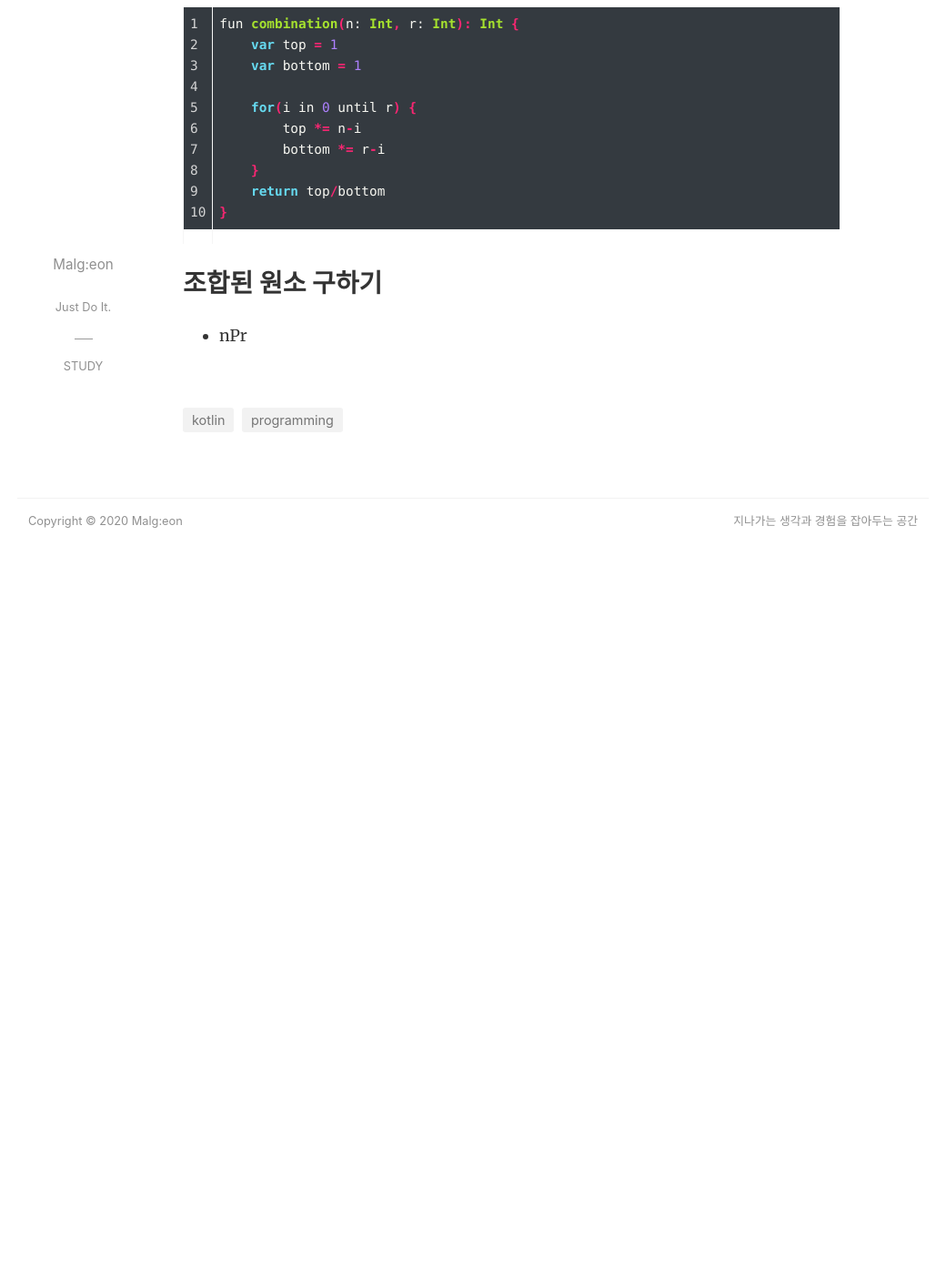
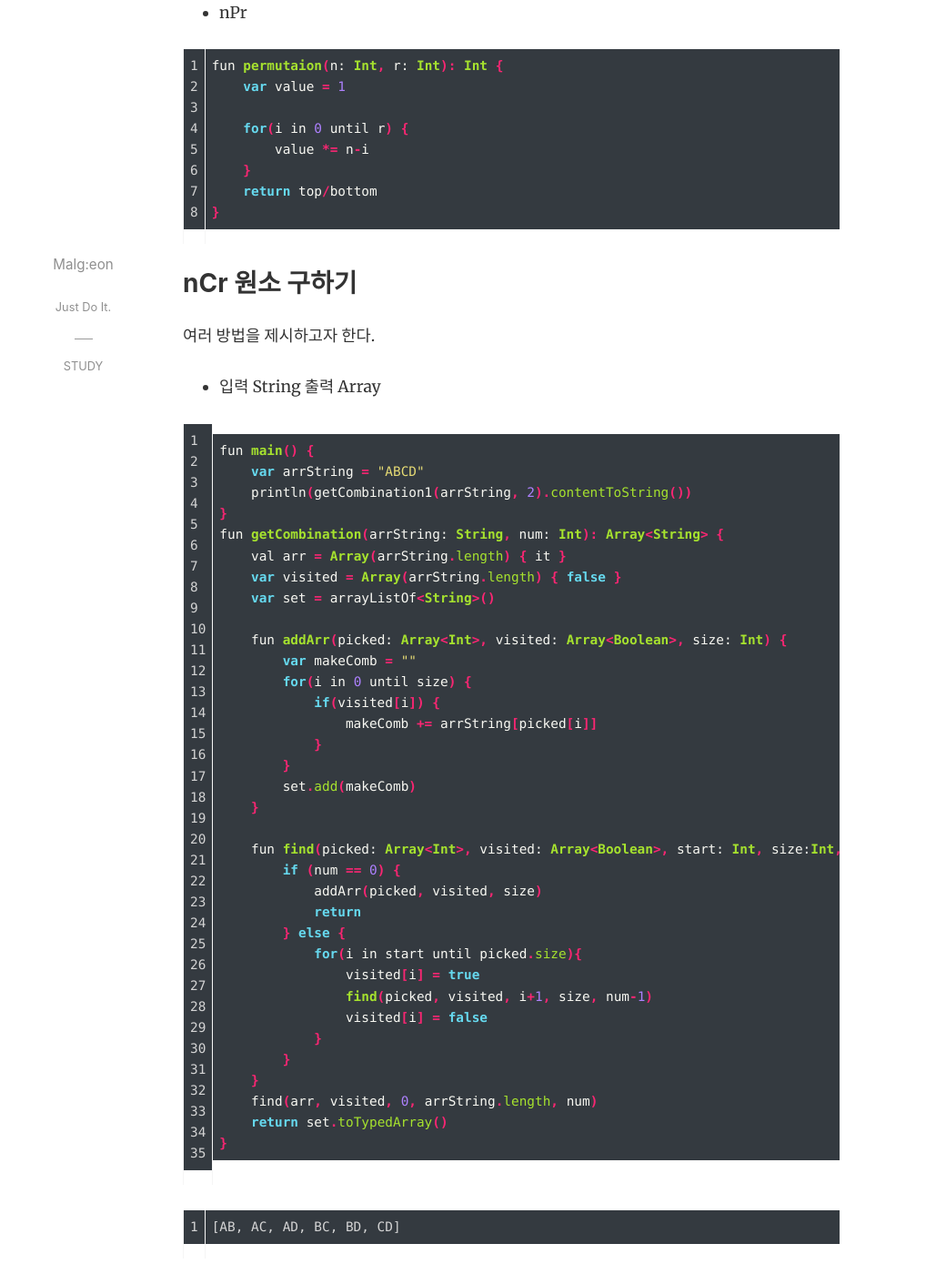
Before and after one commit to Malgeon/makeBlog, a Jekyll site: the page built from _posts/study/2020-09-10-study_Programming_permutation&combination.md, in a window 1280 px wide and 1400 px high, scrolled down 1136 px. Shown: the whole window at 91% size, without its empty margins (120-1160 px from the left). Built offline with Jekyll 4.4.1, drawn with Linux system fonts in a browser that asks for light colours; nearby versions of some CDN libraries; comment, search, counter and statistics services are not loaded; before the commit the page ends 1766 px from its top, so only the background shows below that; some of the changed text lies outside the part shown.

Commit message:
200923 kotlin codingtest practice

````diff
--- a/_posts/study/2020-09-10-study_Programming_permutation&combination.md
+++ b/_posts/study/2020-09-10-study_Programming_permutation&combination.md
@@ -21,21 +21,8 @@ image: assets/images/study/kotlin.png
 
 ### 결과값 구하기
 
+nCr -> nPr에서 중복 원소를 제외한 개수
 nPr => n개의 경우를 r 번 사용할 경우
-nCr -> nPr에서 중복 원소를 제외한 개수
-
-- nPr
-
-```java
-fun permutaion(n: Int, r: Int): Int {
-    var value = 1
-
-    for(i in 0 until r) {
-        value *= n-i
-    }
-    return top/bottom
-}
-```
 
 - nCr
 
@@ -52,6 +39,153 @@ fun combination(n: Int, r: Int): Int {
 }
 ```
 
-### 조합된 원소 구하기
+- nPr
 
-- nPr
+```java
+fun permutaion(n: Int, r: Int): Int {
+    var value = 1
+
+    for(i in 0 until r) {
+        value *= n-i
+    }
+    return top/bottom
+}
+```
+
+
+
+### nCr 원소 구하기
+
+여러 방법을 제시하고자 한다.
+
+- 입력 String 출력 Array<String>
+
+```java
+
+fun main() {
+    var arrString = "ABCD"
+    println(getCombination1(arrString, 2).contentToString())
+}
+fun getCombination(arrString: String, num: Int): Array<String> {
+    val arr = Array(arrString.length) { it }
+    var visited = Array(arrString.length) { false }
+    var set = arrayListOf<String>()
+
+    fun addArr(picked: Array<Int>, visited: Array<Boolean>, size: Int) {
+        var makeComb = ""
+        for(i in 0 until size) {
+            if(visited[i]) {
+                makeComb += arrString[picked[i]]
+            }
+        }
+        set.add(makeComb)
+    }
+
+    fun find(picked: Array<Int>, visited: Array<Boolean>, start: Int, size:Int, num: Int) {
+        if (num == 0) {
+            addArr(picked, visited, size)
+            return
+        } else {
+            for(i in start until picked.size){
+                visited[i] = true
+                find(picked, visited, i+1, size, num-1)
+                visited[i] = false
+            }
+        }
+    }
+    find(arr, visited, 0, arrString.length, num)
+    return set.toTypedArray()
+}
+```
+
+```
+[AB, AC, AD, BC, BD, CD]
+```
+
+- 입력 : IntArray, 출력 : String
+
+```java
+
+fun main() {
+    var arr = intArrayOf(1, 2, 3, 4)
+    println(getCombination(arr, 2).contentToString())
+}
+
+fun getCombination(arr: IntArray, num: Int): Array<String> {
+    var visited = Array(arr.size) { false }
+    var set = arrayListOf<String>()
+
+    fun addArr(picked: IntArray, visited: Array<Boolean>, size: Int) {
+        var makeComb = ""
+        for(i in 0 until size) {
+            if(visited[i]) {
+                makeComb += arr[i]
+            }
+        }
+        set.add(makeComb)
+    }
+
+    fun find(picked: IntArray, visited: Array<Boolean>, start: Int, size:Int, num: Int) {
+        if (num == 0) {
+            addArr(picked, visited, size)
+            return
+        } else {
+            for(i in start until picked.size){
+                visited[i] = true
+                find(picked, visited, i+1, size, num-1)
+                visited[i] = false
+            }
+        }
+    }
+    find(arr, visited, 0, arr.size, num)
+    return set.toTypedArray()
+}
+```
+
+```
+[12, 13, 14, 23, 24, 34]
+```
+
+
+- 입력 : IntArray, 출력 : Array<IntArray>
+
+```java
+fun main() {
+    var arr = intArrayOf(1, 2, 3, 4)
+    println(getCombination(arr, 2).contentDeepToString())
+}
+
+fun getCombination(arr: IntArray, num: Int): Array<IntArray> {
+    var visited = Array(arr.size) { false }
+    var set = arrayListOf<IntArray>()
+
+    fun addArr(picked: IntArray, visited: Array<Boolean>, size: Int) {
+        var makeComb = arrayListOf<Int>()
+        for (i in 0 until size) {
+            if (visited[i]) {
+                makeComb.add(arr[i])
+            }
+        }
+        set.add(makeComb.toIntArray())
+    }
+
+    fun find(picked: IntArray, visited: Array<Boolean>, start: Int, size: Int, num: Int) {
+        if (num == 0) {
+            addArr(picked, visited, size)
+            return
+        } else {
+            for (i in start until picked.size) {
+                visited[i] = true
+                find(picked, visited, i + 1, size, num - 1)
+                visited[i] = false
+            }
+        }
+    }
+    find(arr, visited, 0, arr.size, num)
+    return set.toTypedArray()
+}
+```
+
+```
+[[1, 2], [1, 3], [1, 4], [2, 3], [2, 4], [3, 4]]
+```
````
